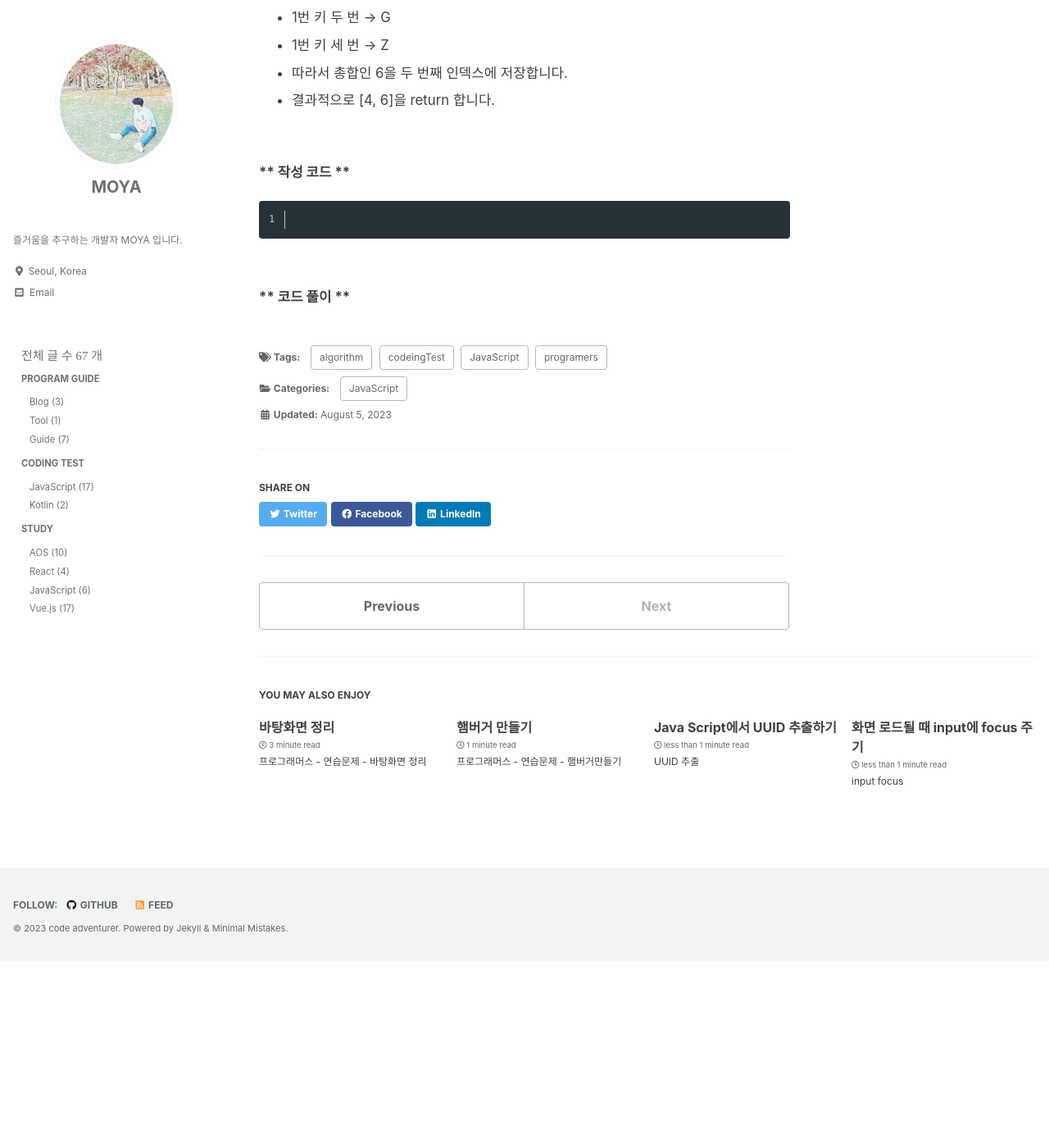
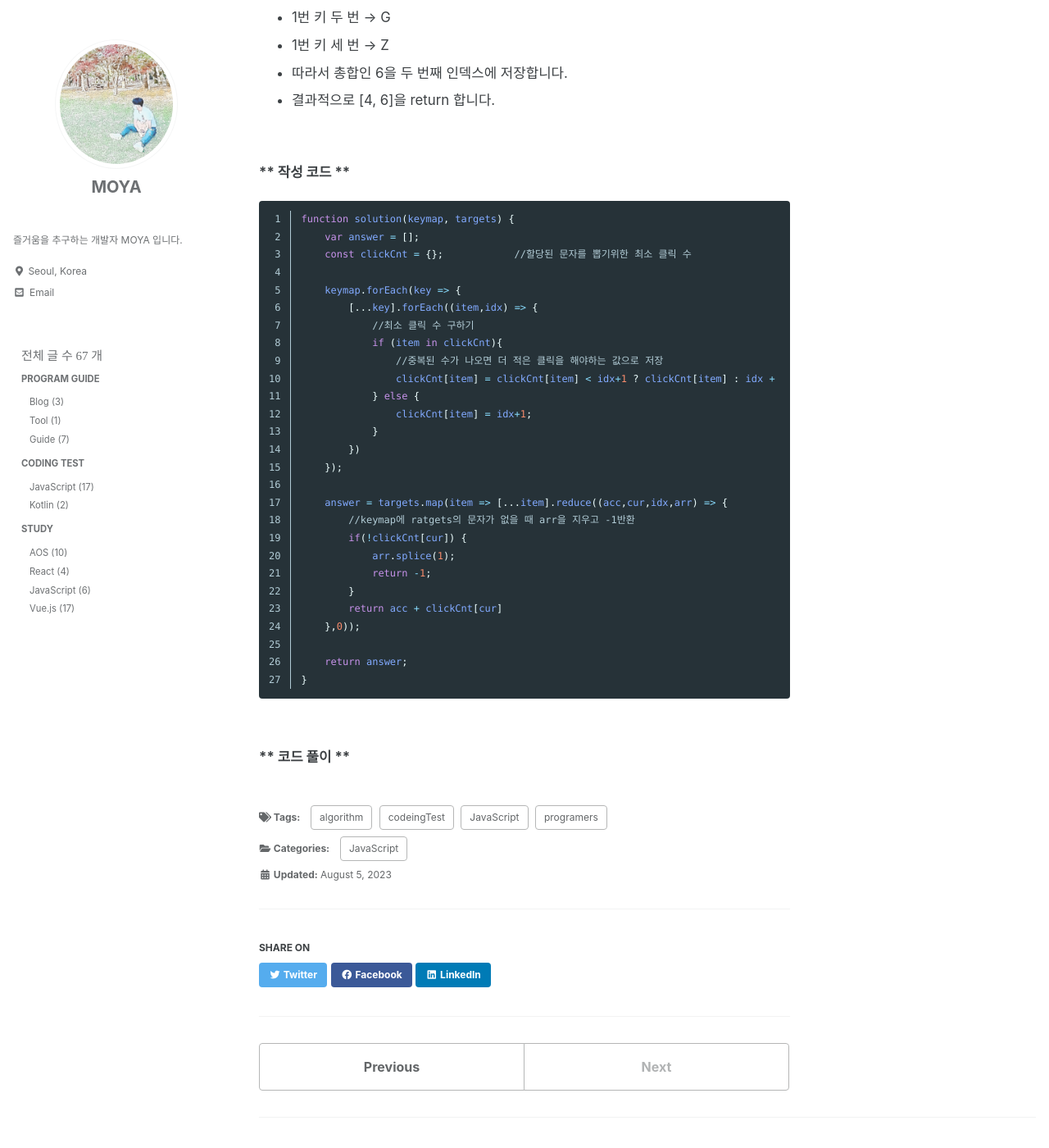
Before and after one commit to kdc7140/kdc7140.github.io, a Jekyll site: the page built from _posts/codingTest/2023-08-05-codingTest18.md, in a window 1280 px wide and 1400 px high, scrolled down 2448 px. Shown: the whole window at 82% size. Built offline with Jekyll 4.4.1, drawn with Linux system fonts in a browser that asks for light colours; cached includes are drawn as plain includes; some web fonts are replaced; before the commit the page ends 3620 px from its top, so only the background shows below that.

Commit message:
coding test - programers 대충만든 자판 코드 추가

````diff
--- a/_posts/codingTest/2023-08-05-codingTest18.md
+++ b/_posts/codingTest/2023-08-05-codingTest18.md
@@ -103,7 +103,33 @@ tags:
 
 
  ```javascript
+function solution(keymap, targets) {
+    var answer = [];
+    const clickCnt = {};            //할당된 문자를 뽑기위한 최소 클릭 수
 
+    keymap.forEach(key => {
+        [...key].forEach((item,idx) => {
+            //최소 클릭 수 구하기
+            if (item in clickCnt){
+                //중복된 수가 나오면 더 적은 클릭을 해야하는 값으로 저장
+                clickCnt[item] = clickCnt[item] < idx+1 ? clickCnt[item] : idx + 1;
+            } else {
+                clickCnt[item] = idx+1;
+            }
+        })
+    });
+
+    answer = targets.map(item => [...item].reduce((acc,cur,idx,arr) => {
+        //keymap에 ratgets의 문자가 없을 때 arr을 지우고 -1반환
+        if(!clickCnt[cur]) {
+            arr.splice(1);
+            return -1;
+        }
+        return acc + clickCnt[cur]
+    },0));
+
+    return answer;
+}
  ```
 
 
````
